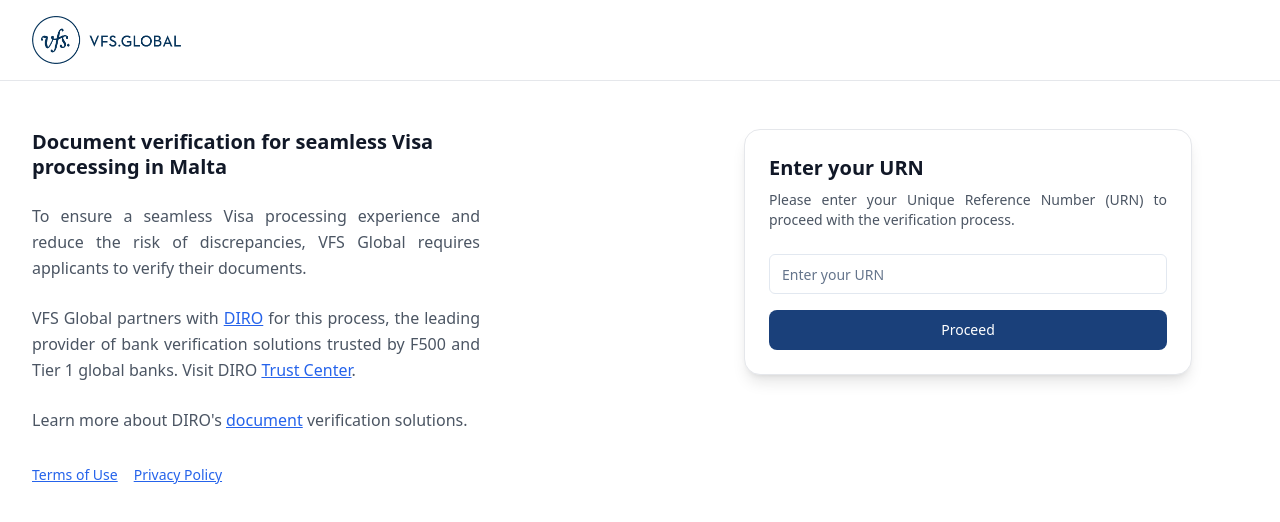
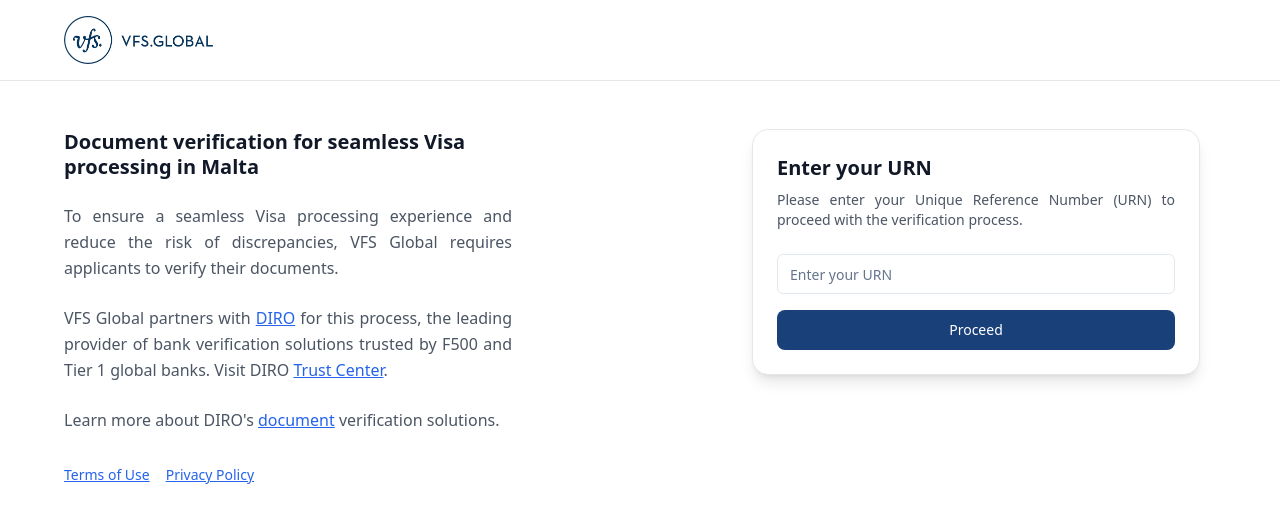
Before and after one commit to dhruvbansal022/fraud-net, a React (Vite) app: page /upload in a window 1280 px wide. Shown: the top 522 px of the page. Built offline with nearby package versions, Linux system fonts and the light colour scheme; the HTML template or start-up script is replaced by a standard one.

Commit message:
Add more left padding

```diff
--- a/src/pages/Upload.tsx
+++ b/src/pages/Upload.tsx
@@ -30,14 +30,14 @@ const Upload = () => {
   return (
     <div className="min-h-screen bg-white">
       {/* Header */}
-      <header className="border-b border-gray-200 py-4 px-8">
+      <header className="border-b border-gray-200 py-4 px-8 lg:pl-16">
         <div className="flex items-center">
           <img src={vfsLogo} alt="VFS Global" className="w-[148.77px] h-[48px]" />
         </div>
       </header>
 
       {/* Main Content */}
-      <main className="mx-auto px-8 py-12">
+      <main className="mx-auto px-8 lg:pl-16 py-12">
         <div className="grid grid-cols-1 lg:grid-cols-2 gap-8">
           {/* Left Section */}
           <div className="lg:col-span-1 lg:max-w-md">
```
